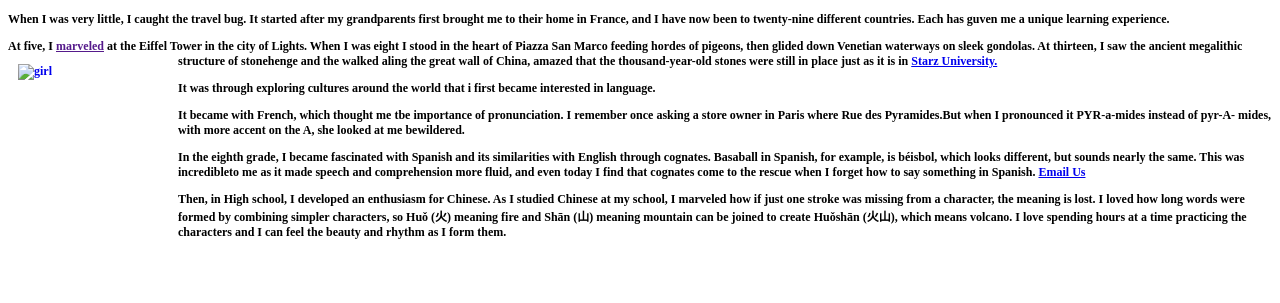
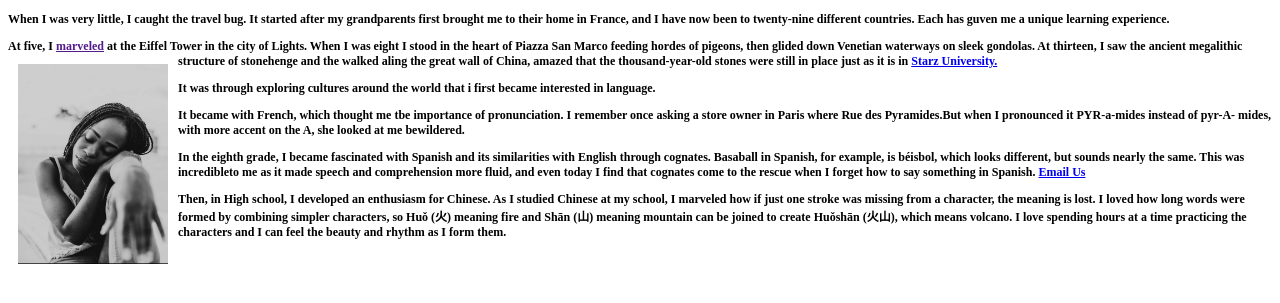
Before and after one commit to rachelgjippy/Art277, a plain HTML site: page assignment3art.html in a window 1280 px wide. Shown: the part 269-572 px from the top of the page. Drawn offline with Linux system fonts and the light colour scheme.

Commit message:
Update assignment3art.html

```diff
--- a/assignment3art.html
+++ b/assignment3art.html
@@ -9,7 +9,7 @@
   </head>
   <!-- The Head ends here and the body starts after the head-->
   <body>
-    <br><img src="./assignment3.html/map.jpeg" width="400px" height="200px">
+    <br><img src="map.jpeg" width="400px" height="200px">
     <div style="font-size: 12px; margin=15px; padding=5px">
       <b><h2>Travelling In Depression</h2>
       <!--The first paragraph starts here-->
@@ -17,7 +17,7 @@
 
       <p> At five, I <a href="">marveled</a> at the Eiffel Tower in the city of Lights. When I was eight I stood in the heart of Piazza San Marco feeding hordes of pigeons, then glided down Venetian waterways on sleek gondolas. At thirteen, I saw the ancient megalithic structure of stonehenge and the
       <a href="rachel.html">
-      <img src="./assignment3.html/girl.jpeg" alt="girl" width="150px" height="200px" style="float:left" vspace="10" hspace="10"></a>walked aling the great wall of China, amazed that the thousand-year-old stones were still in place just as it is in
+      <img src="girl.jpeg" alt="girl" width="150px" height="200px" style="float:left" vspace="10" hspace="10"></a>walked aling the great wall of China, amazed that the thousand-year-old stones were still in place just as it is in
       <a href="https://starzit.com/bachelor-of-information-technology/">Starz University.</a></p>
       <p> It was through exploring cultures around the world that i first became interested in language.</p>
       <p> It became with French, which thought me tbe importance of pronunciation. I remember once asking a store owner in Paris where Rue des Pyramides.But when I pronounced it PYR-a-mides instead of pyr-A- mides, with more accent on the A, she looked at me bewildered. </p>
```
